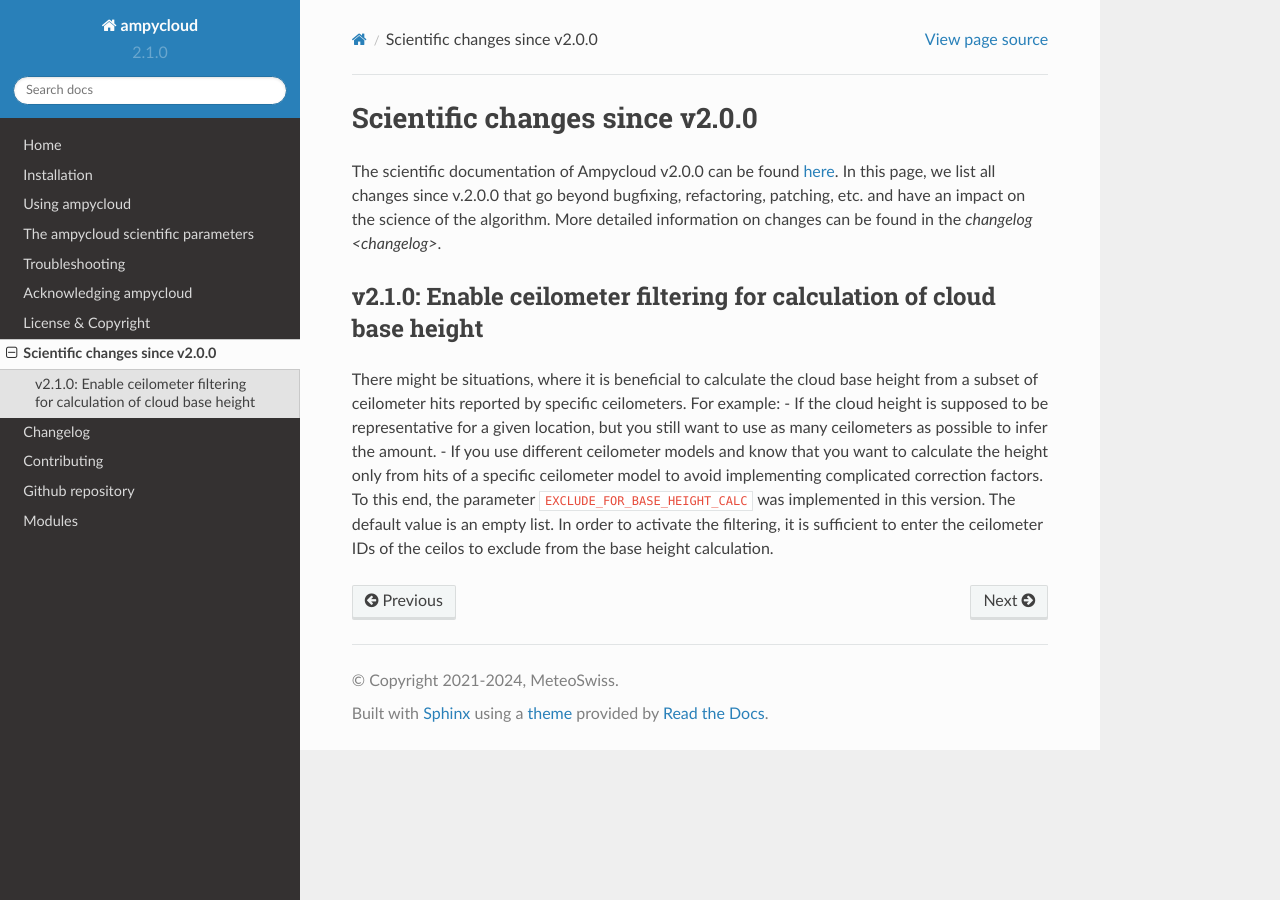
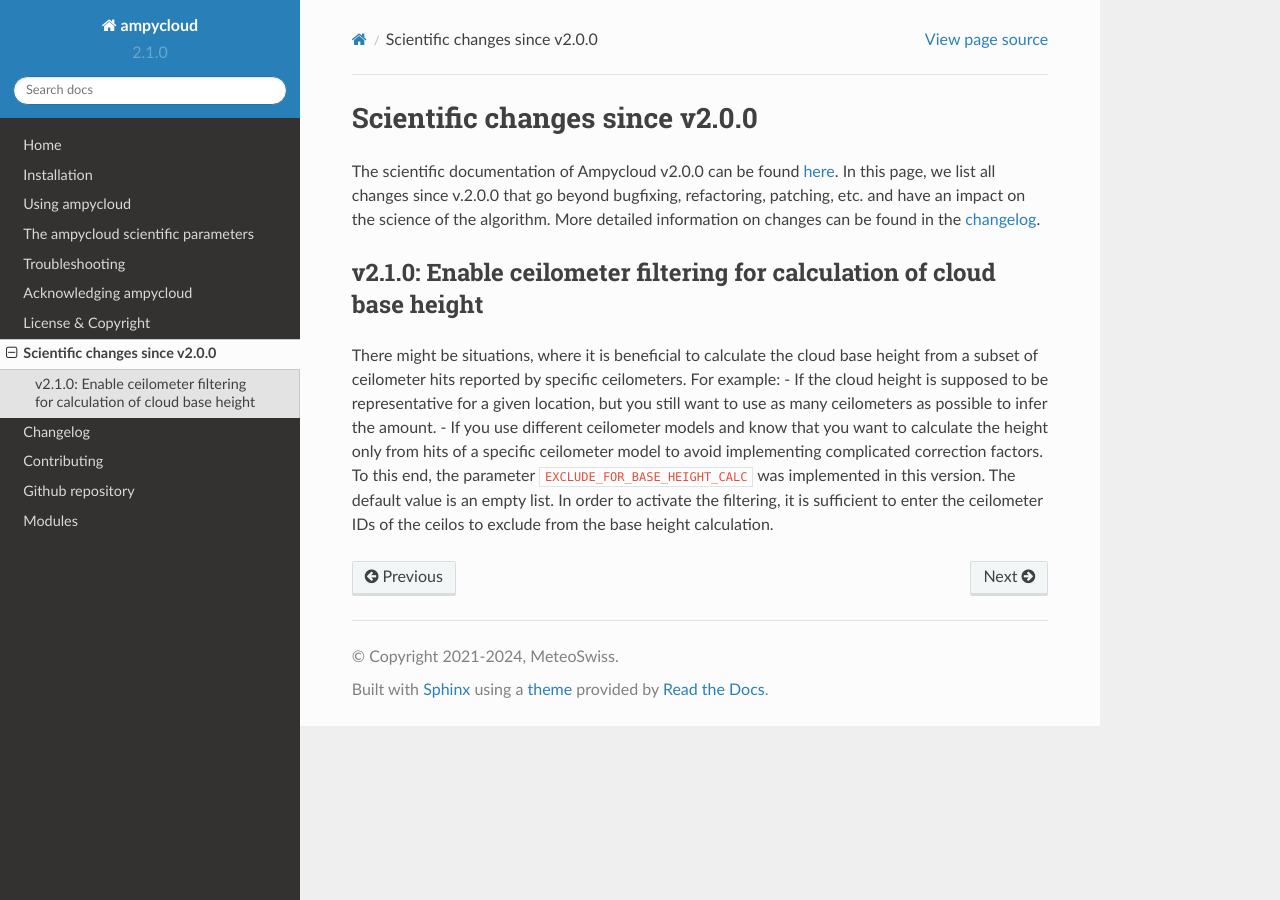
Before and after one commit to MeteoSwiss/ampycloud, a Sphinx documentation site: the page built from docs/source/changes.rst, in a window 1280 px wide. Built offline with Sphinx 7.4.7 and the Read the Docs theme 2.0.0, drawn with Linux system fonts in a browser that asks for light colours; pages that are not in the unit, such as notebooks, are missing from menus; some of the changed lines change nothing that is shown.

Commit message:
AMAROC-848 fix doc reference

```diff
--- a/docs/source/changelog.rst
+++ b/docs/source/changelog.rst
@@ -1,4 +1,6 @@
 .. include:: ./substitutions.rst
+
+.. _changelog:
 
 Changelog
 =========
--- a/docs/source/changes.rst
+++ b/docs/source/changes.rst
@@ -9,7 +9,7 @@ The scientific documentation of Ampycloud v2.0.0 can be found
 `here <https://amt.copernicus.org/articles/17/4891/2024/>`_. In this page, we
 list all changes since v.2.0.0 that go beyond bugfixing, refactoring, patching,
 etc. and have an impact on the science of the algorithm. More detailed
-information on changes can be found in the `changelog <changelog>`.
+information on changes can be found in the :ref:`changelog <changelog>`.
 
 
 v2.1.0: Enable ceilometer filtering for calculation of cloud base height
```
